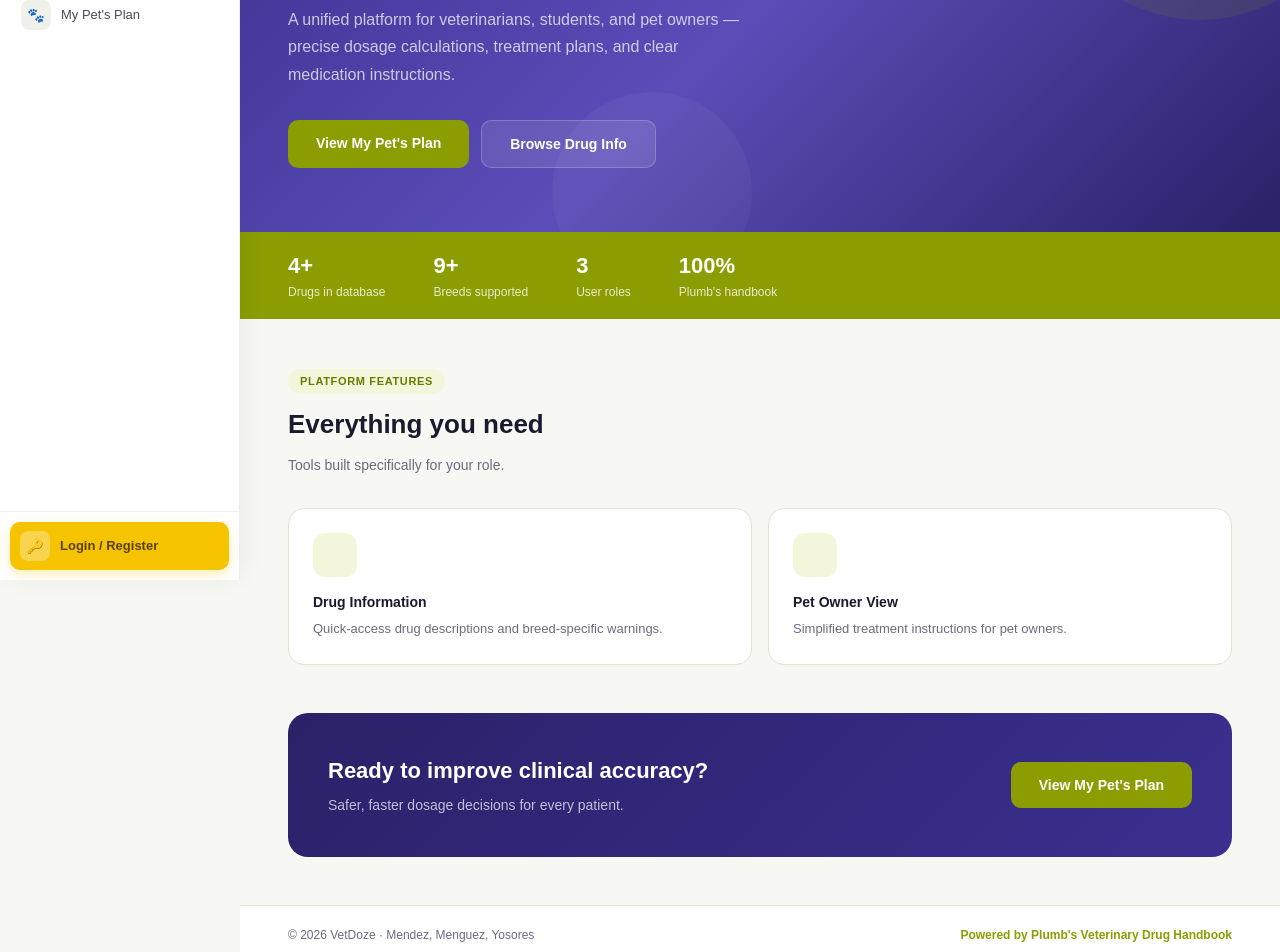
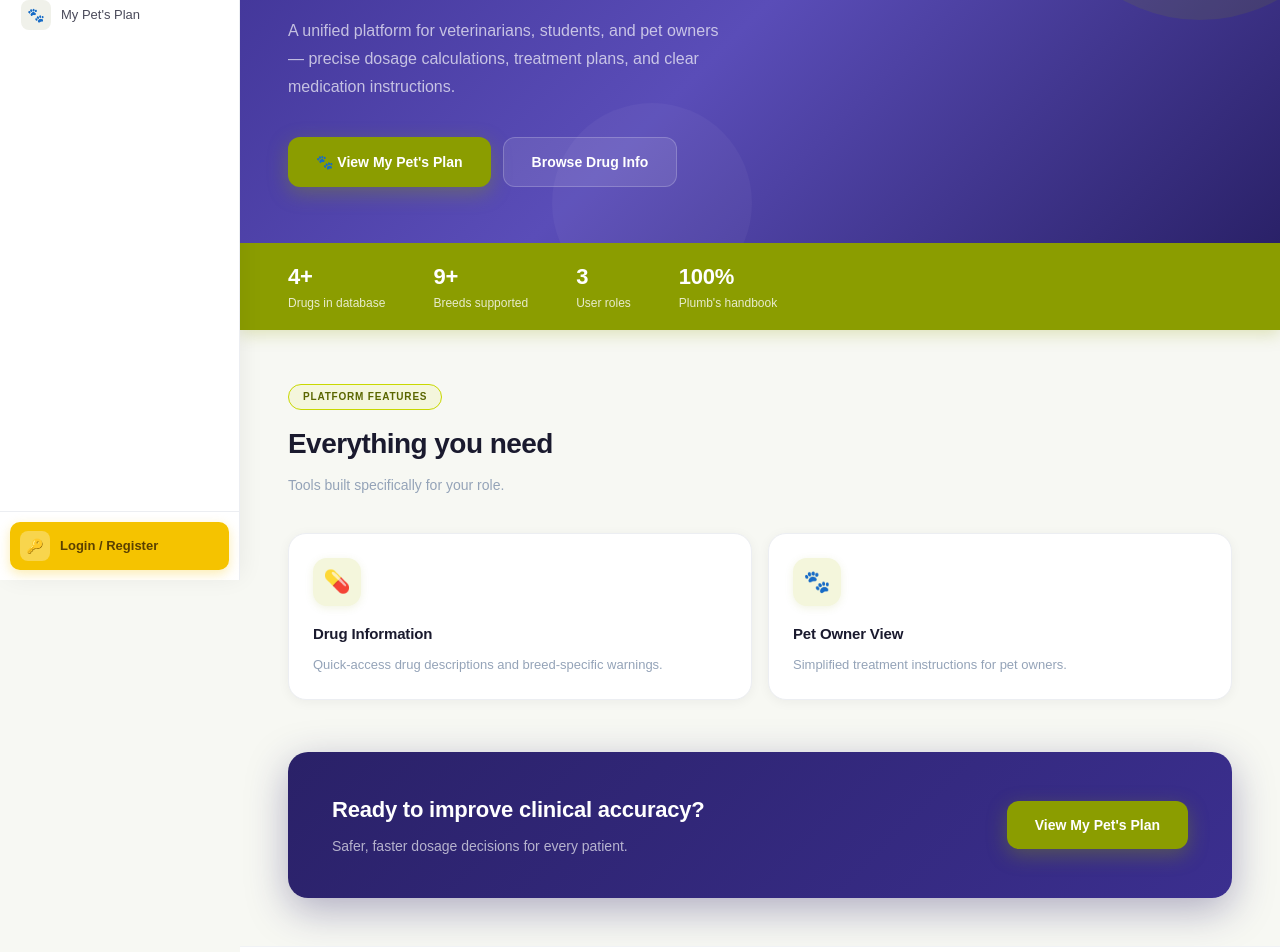
Before and after one commit to MenguezEV/vetdoze, a React (Vite) app in the folder client/: page / in a window 1280 px wide. Shown: the part 220-1172 px from the top of the page. Built offline with nearby package versions, Linux system fonts and the light colour scheme.

Commit message:
Improved home

```diff
--- a/client/src/pages/Home.jsx
+++ b/client/src/pages/Home.jsx
@@ -1,143 +1,147 @@
 import { Link } from 'react-router-dom';
 
 const features = [
-  { icon:'', title:'Precision Dosage Calculator',  desc:'Accurate dose computation by weight, breed, and drug class.',      link:'/calculator', roles:['vet','student'] },
-  { icon:'', title:'Treatment Plan Generator',     desc:'Generate complete schedules with clear owner instructions.',         link:'/treatment',  roles:['vet'] },
-  { icon:'', title:'Student Practice Mode',        desc:'Realistic clinical cases with instant feedback.',                   link:'/student',    roles:['student'] },
-  { icon:'', title:'Drug Information',             desc:'Quick-access drug descriptions and breed-specific warnings.',       link:'/drugs',      roles:['vet','student','owner'] },
-  { icon:'', title:'Pet Owner View',               desc:'Simplified treatment instructions for pet owners.',                 link:'/owner',      roles:['owner'] },
-  { icon:'', title:'Breed Sensitivity Flags',     desc:'Automatic MDR1 and breed-specific drug interaction warnings.',      link:'/calculator', roles:['vet','student'] },
+  { icon: '🧮', title: 'Precision Dosage Calculator',  desc: 'Accurate dose computation by weight, breed, and drug class.',      link: '/calculator', roles: ['vet','student'] },
+  { icon: '📋', title: 'Treatment Plan Generator',     desc: 'Generate complete schedules with clear owner instructions.',         link: '/treatment',  roles: ['vet'] },
+  { icon: '🎓', title: 'Student Practice Mode',        desc: 'Realistic clinical cases with instant feedback.',                   link: '/student',    roles: ['student'] },
+  { icon: '💊', title: 'Drug Information',             desc: 'Quick-access drug descriptions and breed-specific warnings.',       link: '/drugs',      roles: ['vet','student','owner'] },
+  { icon: '🐾', title: "Pet Owner View",               desc: 'Simplified treatment instructions for pet owners.',                 link: '/owner',      roles: ['owner'] },
+  { icon: '⚠️', title: 'Breed Sensitivity Flags',     desc: 'Automatic MDR1 and breed-specific drug interaction warnings.',      link: '/calculator', roles: ['vet','student'] },
 ];
 
 export default function Home() {
-  const user = JSON.parse(localStorage.getItem('vetdoze_user') || 'null');
-  const role = user?.role || 'owner';
+  const user    = JSON.parse(localStorage.getItem('vetdoze_user') || 'null');
+  const role    = user?.role || 'owner';
   const visible = features.filter(f => f.roles.includes(role));
 
   return (
-    <div style={{ fontFamily:"'Plus Jakarta Sans',sans-serif" }}>
+    <div style={{ fontFamily: "'Plus Jakarta Sans', sans-serif" }}>
+      <style>{`
+        .feature-card { transition: all 0.22s cubic-bezier(0.16,1,0.3,1); }
+        .feature-card:hover { border-color: #8B9D00 !important; transform: translateY(-3px); box-shadow: 0 12px 32px rgba(139,157,0,0.13) !important; }
+        .cta-btn-primary { transition: all 0.18s ease; }
+        .cta-btn-primary:hover { background: #7A8B00 !important; box-shadow: 0 8px 24px rgba(139,157,0,0.4) !important; transform: translateY(-1px); }
+        .cta-btn-secondary { transition: all 0.18s ease; }
+        .cta-btn-secondary:hover { background: rgba(255,255,255,0.2) !important; }
+      `}</style>
 
-      {/* Hero */}
+      {/* ── Hero ── */}
       <div style={{
-        background:'linear-gradient(135deg,#3B2F8F 0%,#5A4DB8 50%,#2A2168 100%)',
-        padding:'64px 48px', position:'relative', overflow:'hidden',
+        background: 'linear-gradient(135deg, #3B2F8F 0%, #5A4DB8 50%, #2A2168 100%)',
+        padding: '64px 48px 56px', position: 'relative', overflow: 'hidden',
       }}>
-        <div style={{
-          position:'absolute', top:'-80px', right:'-80px', width:'320px', height:'320px',
-          borderRadius:'50%', background:'rgba(139,157,0,0.12)', pointerEvents:'none',
-        }}/>
-        <div style={{
-          position:'absolute', bottom:'-60px', left:'30%', width:'200px', height:'200px',
-          borderRadius:'50%', background:'rgba(255,255,255,0.04)', pointerEvents:'none',
-        }}/>
-        <div style={{ position:'relative', maxWidth:'580px' }}>
+        {/* Decorative blobs */}
+        <div style={{ position: 'absolute', top: '-80px', right: '-80px', width: '320px', height: '320px', borderRadius: '50%', background: 'rgba(139,157,0,0.12)', pointerEvents: 'none' }}/>
+        <div style={{ position: 'absolute', bottom: '-60px', left: '30%', width: '200px', height: '200px', borderRadius: '50%', background: 'rgba(255,255,255,0.04)', pointerEvents: 'none' }}/>
+        <div style={{ position: 'absolute', top: '20%', right: '15%', width: '100px', height: '100px', borderRadius: '50%', background: 'rgba(245,195,0,0.08)', pointerEvents: 'none' }}/>
+
+        <div style={{ position: 'relative', maxWidth: '580px' }}>
           <div style={{
-            display:'inline-flex', alignItems:'center', gap:'6px',
-            background:'rgba(139,157,0,0.2)', border:'1px solid rgba(139,157,0,0.4)',
-            borderRadius:'20px', padding:'5px 14px', marginBottom:'20px',
+            display: 'inline-flex', alignItems: 'center', gap: '6px',
+            background: 'rgba(139,157,0,0.2)', border: '1px solid rgba(200,217,106,0.4)',
+            borderRadius: '20px', padding: '5px 14px', marginBottom: '22px',
           }}>
-            <span style={{ fontSize:'11px', color:'#C8D96A', fontWeight:'700', letterSpacing:'0.06em' }}>
+            <span style={{ width: '6px', height: '6px', borderRadius: '50%', background: '#C8D96A', display: 'inline-block' }}/>
+            <span style={{ fontSize: '11px', color: '#C8D96A', fontWeight: '700', letterSpacing: '0.08em' }}>
               PLUMB'S VETERINARY DRUG HANDBOOK
             </span>
           </div>
+
           <h1 style={{
-            fontSize:'42px', fontWeight:'800', color:'white',
-            lineHeight:'1.15', marginBottom:'16px', margin:'0 0 16px',
+            fontSize: '46px', fontWeight: '800', color: 'white',
+            lineHeight: '1.12', margin: '0 0 18px', letterSpacing: '-0.02em',
           }}>
             Innovative Pet<br/>
-            <span style={{ color:'#A8BC00' }}>Care Solutions</span>
+            <span style={{ color: '#A8BC00' }}>Care Solutions</span>
           </h1>
+
           <p style={{
-            fontSize:'16px', color:'rgba(255,255,255,0.72)',
-            lineHeight:'1.7', margin:'0 0 32px', maxWidth:'460px',
+            fontSize: '16px', color: 'rgba(255,255,255,0.68)',
+            lineHeight: '1.75', margin: '0 0 36px', maxWidth: '440px',
           }}>
             A unified platform for veterinarians, students, and pet owners — precise dosage calculations, treatment plans, and clear medication instructions.
           </p>
-          <div style={{ display:'flex', gap:'12px', flexWrap:'wrap' }}>
-            <Link to={role === 'owner' ? '/owner' : '/calculator'} style={{
-              background:'#8B9D00', color:'white', textDecoration:'none',
-              padding:'12px 28px', borderRadius:'10px',
-              fontSize:'14px', fontWeight:'700', display:'inline-block',
-            }}>
-              {role === 'owner' ? "View My Pet's Plan" : 'Open Calculator'}
+
+          <div style={{ display: 'flex', gap: '12px', flexWrap: 'wrap' }}>
+            <Link to={role === 'owner' ? '/owner' : '/calculator'}
+              className="cta-btn-primary"
+              style={{
+                background: '#8B9D00', color: 'white', textDecoration: 'none',
+                padding: '13px 28px', borderRadius: '12px',
+                fontSize: '14px', fontWeight: '700', display: 'inline-flex',
+                alignItems: 'center', gap: '8px',
+                boxShadow: '0 6px 20px rgba(139,157,0,0.35)',
+              }}>
+              {role === 'owner' ? "🐾 View My Pet's Plan" : '🧮 Open Calculator'}
             </Link>
-            <Link to="/drugs" style={{
-              background:'rgba(255,255,255,0.1)', color:'white', textDecoration:'none',
-              padding:'12px 28px', borderRadius:'10px', fontSize:'14px', fontWeight:'600',
-              border:'1px solid rgba(255,255,255,0.2)', display:'inline-block',
-            }}>
+            <Link to="/drugs"
+              className="cta-btn-secondary"
+              style={{
+                background: 'rgba(255,255,255,0.1)', color: 'white', textDecoration: 'none',
+                padding: '13px 28px', borderRadius: '12px', fontSize: '14px', fontWeight: '600',
+                border: '1px solid rgba(255,255,255,0.2)', display: 'inline-block',
+              }}>
               Browse Drug Info
             </Link>
           </div>
         </div>
       </div>
 
-      {/* Stats */}
+      {/* ── Stats bar ── */}
       <div style={{
-        background:'#8B9D00', padding:'16px 48px',
-        display:'flex', gap:'48px', flexWrap:'wrap',
+        background: '#8B9D00', padding: '16px 48px',
+        display: 'flex', gap: '48px', flexWrap: 'wrap',
+        boxShadow: '0 4px 16px rgba(139,157,0,0.25)',
       }}>
         {[
-          { number:'4+',   label:'Drugs in database' },
-          { number:'9+',   label:'Breeds supported' },
-          { number:'3',    label:'User roles' },
-          { number:'100%', label:"Plumb's handbook" },
-        ].map((s,i) => (
+          { number: '4+',   label: 'Drugs in database' },
+          { number: '9+',   label: 'Breeds supported' },
+          { number: '3',    label: 'User roles' },
+          { number: '100%', label: "Plumb's handbook" },
+        ].map((s, i) => (
           <div key={i}>
-            <p style={{ fontSize:'22px', fontWeight:'800', color:'white', margin:0 }}>{s.number}</p>
-            <p style={{ fontSize:'12px', color:'rgba(255,255,255,0.8)', margin:0 }}>{s.label}</p>
+            <p style={{ fontSize: '22px', fontWeight: '800', color: 'white', margin: 0, letterSpacing: '-0.01em' }}>{s.number}</p>
+            <p style={{ fontSize: '12px', color: 'rgba(255,255,255,0.8)', margin: 0, fontWeight: '500' }}>{s.label}</p>
           </div>
         ))}
       </div>
 
-      {/* Features */}
-      <div style={{ padding:'48px' }}>
-        <div style={{ marginBottom:'32px' }}>
+      {/* ── Features ── */}
+      <div style={{ padding: '52px 48px' }}>
+        <div style={{ marginBottom: '36px' }}>
           <span style={{
-            display:'inline-block', background:'#F4F6DC', color:'#6B7A00',
-            fontSize:'11px', fontWeight:'700', padding:'4px 12px',
-            borderRadius:'20px', letterSpacing:'0.06em', marginBottom:'10px',
-          }}>
-            PLATFORM FEATURES
-          </span>
-          <h2 style={{ fontSize:'26px', fontWeight:'800', color:'#1A1A2E', margin:'0 0 8px' }}>
+            display: 'inline-block', background: '#F4F6DC', color: '#5A6600',
+            fontSize: '10px', fontWeight: '800', padding: '4px 14px',
+            borderRadius: '20px', letterSpacing: '0.08em', marginBottom: '12px',
+            border: '1px solid #C8D800',
+          }}>PLATFORM FEATURES</span>
+          <h2 style={{ fontSize: '28px', fontWeight: '800', color: '#1A1A2E', margin: '0 0 8px', letterSpacing: '-0.02em' }}>
             Everything you need
           </h2>
-          <p style={{ fontSize:'14px', color:'#6B6B80', margin:0 }}>
+          <p style={{ fontSize: '14px', color: '#94A3B8', margin: 0 }}>
             Tools built specifically for your role.
           </p>
         </div>
 
-        <div style={{
-          display:'grid', gridTemplateColumns:'repeat(auto-fit,minmax(260px,1fr))', gap:'16px',
-        }}>
-          {visible.map((f,i) => (
-            <Link key={i} to={f.link} style={{ textDecoration:'none' }}>
-              <div style={{
-                background:'white', border:'1px solid #E2E4D0',
-                borderRadius:'16px', padding:'24px',
-                transition:'all 0.2s', cursor:'pointer',
-              }}
-                onMouseEnter={e => {
-                  e.currentTarget.style.borderColor = '#8B9D00';
-                  e.currentTarget.style.transform = 'translateY(-2px)';
-                  e.currentTarget.style.boxShadow = '0 8px 24px rgba(139,157,0,0.1)';
-                }}
-                onMouseLeave={e => {
-                  e.currentTarget.style.borderColor = '#E2E4D0';
-                  e.currentTarget.style.transform = 'translateY(0)';
-                  e.currentTarget.style.boxShadow = 'none';
-                }}
-              >
+        <div style={{ display: 'grid', gridTemplateColumns: 'repeat(auto-fit, minmax(260px, 1fr))', gap: '16px' }}>
+          {visible.map((f, i) => (
+            <Link key={i} to={f.link} style={{ textDecoration: 'none' }}>
+              <div className="feature-card" style={{
+                background: 'white', border: '1px solid #ECEEF2',
+                borderRadius: '18px', padding: '24px',
+                cursor: 'pointer',
+                boxShadow: '0 2px 12px rgba(0,0,0,0.05)',
+              }}>
                 <div style={{
-                  width:'44px', height:'44px', borderRadius:'12px', background:'#F4F6DC',
-                  display:'flex', alignItems:'center', justifyContent:'center',
-                  fontSize:'20px', marginBottom:'14px',
+                  width: '48px', height: '48px', borderRadius: '14px',
+                  background: '#F4F6DC', display: 'flex', alignItems: 'center',
+                  justifyContent: 'center', fontSize: '22px', marginBottom: '16px',
+                  boxShadow: '0 2px 8px rgba(139,157,0,0.12)',
                 }}>{f.icon}</div>
-                <h3 style={{ fontSize:'14px', fontWeight:'700', color:'#1A1A2E', margin:'0 0 6px' }}>
+                <h3 style={{ fontSize: '15px', fontWeight: '700', color: '#1A1A2E', margin: '0 0 8px', letterSpacing: '-0.01em' }}>
                   {f.title}
                 </h3>
-                <p style={{ fontSize:'13px', color:'#6B6B80', lineHeight:'1.6', margin:0 }}>
+                <p style={{ fontSize: '13px', color: '#94A3B8', lineHeight: '1.65', margin: 0 }}>
                   {f.desc}
                 </p>
               </div>
@@ -146,39 +150,44 @@ export default function Home() {
         </div>
       </div>
 
-      {/* CTA */}
+      {/* ── CTA ── */}
       <div style={{
-        background:'linear-gradient(135deg,#2A2168,#3B2F8F)',
-        margin:'0 48px 48px', borderRadius:'20px', padding:'40px',
-        display:'flex', justifyContent:'space-between', alignItems:'center', flexWrap:'wrap', gap:'20px',
+        background: 'linear-gradient(135deg, #2A2168, #3B2F8F)',
+        margin: '0 48px 48px', borderRadius: '20px', padding: '40px 44px',
+        display: 'flex', justifyContent: 'space-between', alignItems: 'center',
+        flexWrap: 'wrap', gap: '20px',
+        boxShadow: '0 12px 40px rgba(42,33,104,0.35)',
       }}>
         <div>
-          <h2 style={{ fontSize:'22px', fontWeight:'800', color:'white', margin:'0 0 6px' }}>
+          <h2 style={{ fontSize: '22px', fontWeight: '800', color: 'white', margin: '0 0 8px', letterSpacing: '-0.01em' }}>
             Ready to improve clinical accuracy?
           </h2>
-          <p style={{ color:'rgba(255,255,255,0.7)', margin:0, fontSize:'14px' }}>
+          <p style={{ color: 'rgba(255,255,255,0.65)', margin: 0, fontSize: '14px' }}>
             Safer, faster dosage decisions for every patient.
           </p>
         </div>
-        <Link to={role === 'owner' ? '/owner' : '/calculator'} style={{
-          background:'#8B9D00', color:'white', textDecoration:'none',
-          padding:'12px 28px', borderRadius:'10px', fontSize:'14px', fontWeight:'700',
-          whiteSpace:'nowrap', display:'inline-block',
-        }}>
+        <Link to={role === 'owner' ? '/owner' : '/calculator'}
+          className="cta-btn-primary"
+          style={{
+            background: '#8B9D00', color: 'white', textDecoration: 'none',
+            padding: '13px 28px', borderRadius: '12px', fontSize: '14px', fontWeight: '700',
+            whiteSpace: 'nowrap', display: 'inline-block',
+            boxShadow: '0 6px 20px rgba(139,157,0,0.35)',
+          }}>
           {role === 'owner' ? "View My Pet's Plan" : 'Go to Calculator →'}
         </Link>
       </div>
 
-      {/* Footer */}
+      {/* ── Footer ── */}
       <footer style={{
-        borderTop:'1px solid #E2E4D0', padding:'20px 48px',
-        display:'flex', justifyContent:'space-between', alignItems:'center',
-        flexWrap:'wrap', gap:'10px', background:'white',
+        borderTop: '1px solid #F0F2F5', padding: '20px 48px',
+        display: 'flex', justifyContent: 'space-between', alignItems: 'center',
+        flexWrap: 'wrap', gap: '10px', background: 'white',
       }}>
-        <p style={{ fontSize:'12px', color:'#6B6B80', margin:0 }}>
+        <p style={{ fontSize: '12px', color: '#94A3B8', margin: 0 }}>
           © 2026 VetDoze · Mendez, Menguez, Yosores
         </p>
-        <p style={{ fontSize:'12px', color:'#8B9D00', fontWeight:'700', margin:0 }}>
+        <p style={{ fontSize: '12px', color: '#8B9D00', fontWeight: '700', margin: 0 }}>
           Powered by Plumb's Veterinary Drug Handbook
         </p>
       </footer>
```
